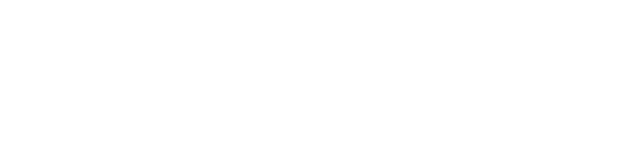
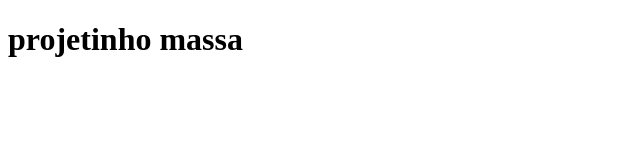
Before and after one commit to murilotm/meu-site, a plain HTML site: page index.html in a window 1280 px wide. Shown: the whole page, without its empty margins (0-640 px from the left). Drawn offline with Linux system fonts and the light colour scheme.

Commit message:
titulo da pag

```diff
--- a/index.html
+++ b/index.html
@@ -6,5 +6,7 @@
 </head>
 <body>
 
+	<h1>projetinho massa</h1>
+
 </body>
 </html>
```
